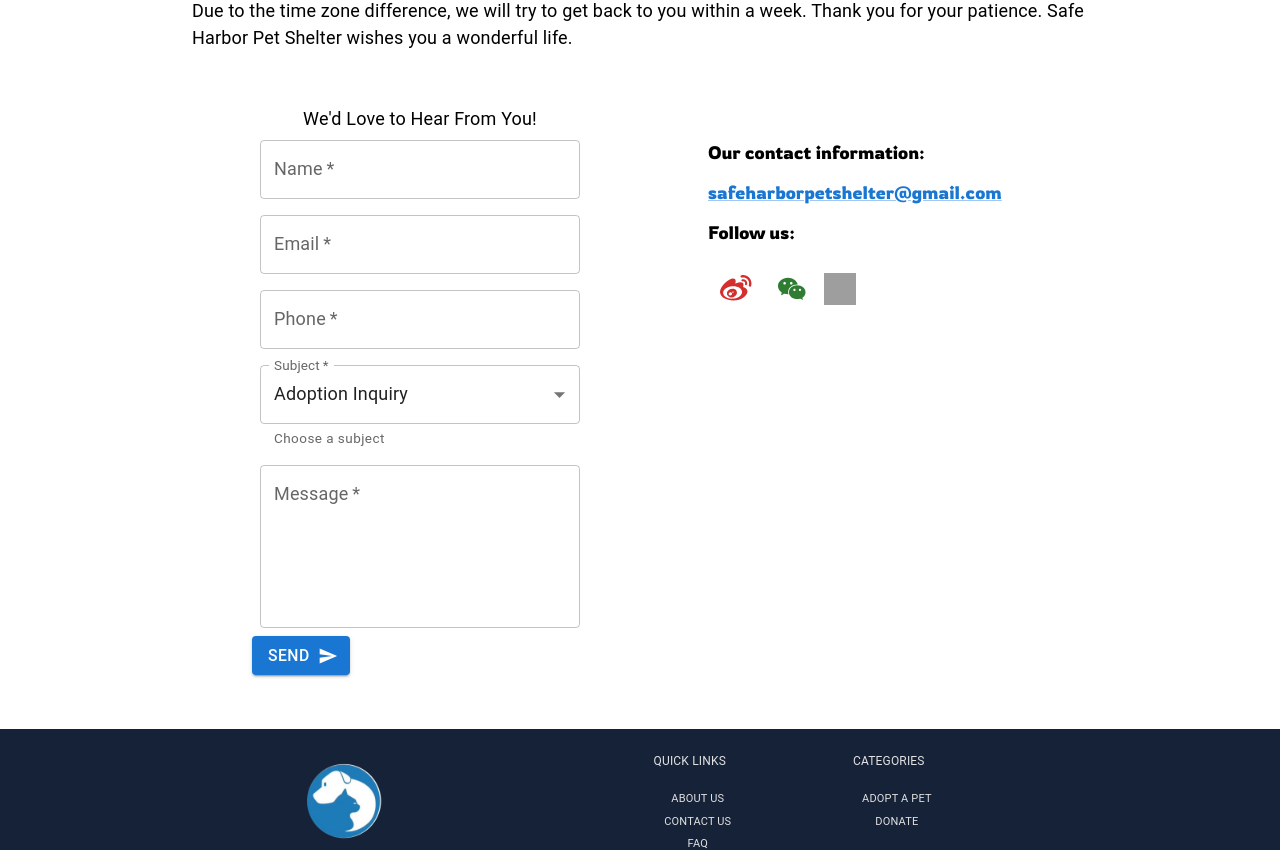
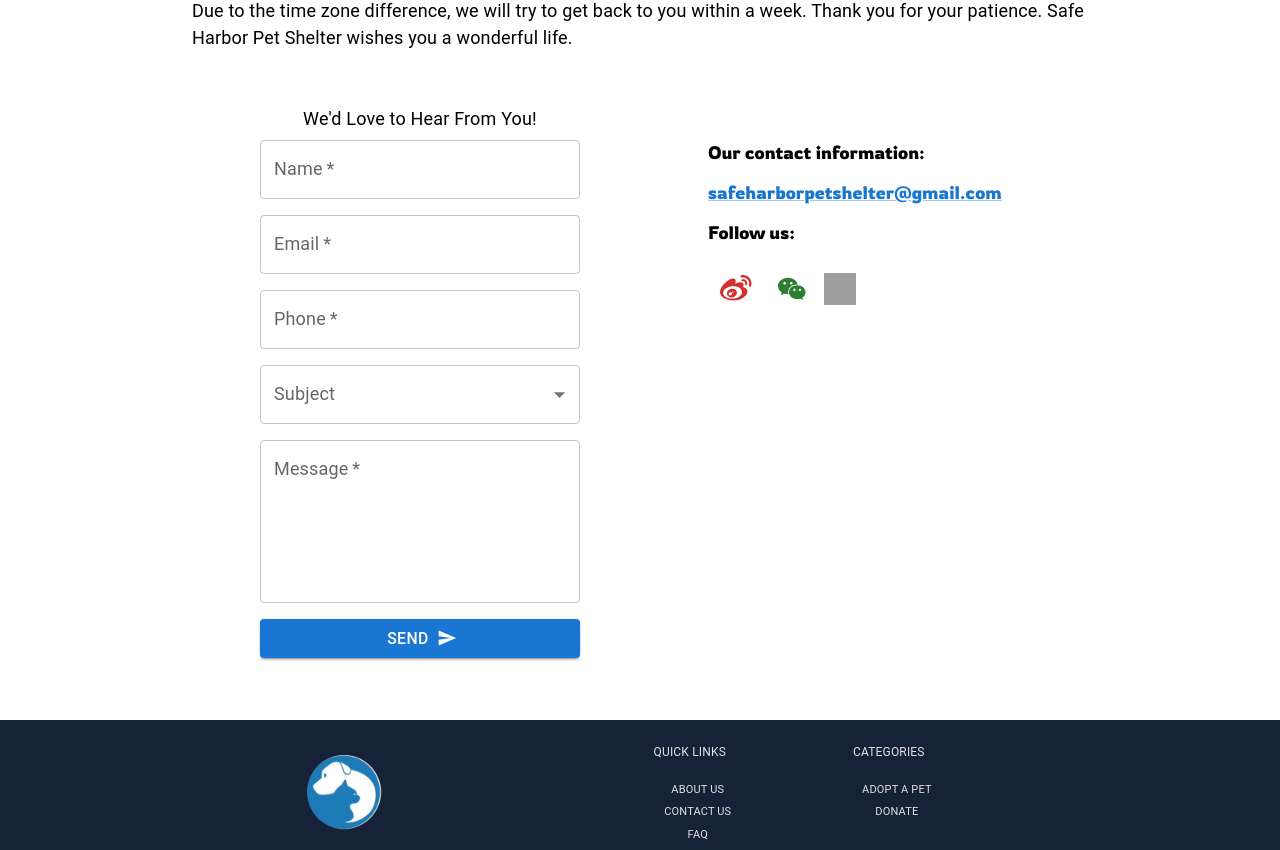
Before and after one commit to RuxinQu/safe-harbor-pet-shelter, a React (Create React App) app in the folder client/: page /contact in a window 1280 px wide. Shown: the part 757-1607 px from the top of the page. Built offline with nearby package versions, Linux system fonts and the light colour scheme; grey boxes are pictures that could not be loaded.

Commit message:
add contact form validation

```diff
--- a/client/src/App.css
+++ b/client/src/App.css
@@ -38,6 +38,10 @@ html {
   padding-left: 0;
 }
 
+.error {
+  color: #f44336;
+}
+
 @media (max-width: 600px) {
   .home-img {
     clip-path: polygon(0% 0%, 100% 0%, 100% 100%, 0% 100%);
--- a/client/src/components/Contact/ContactForm.js
+++ b/client/src/components/Contact/ContactForm.js
@@ -1,101 +1,194 @@
 import React, { useState } from "react";
+import { useForm, Controller } from "react-hook-form";
+import { sendContactForm } from "../../util/api";
+import { ToastContainer, toast } from "react-toastify";
+import Select from "@mui/material/Select";
+import FormControl from "@mui/material/FormControl";
 import Box from "@mui/material/Box";
 import TextField from "@mui/material/TextField";
+import MenuItem from "@mui/material/MenuItem";
 import Button from "@mui/material/Button";
 import SendIcon from "@mui/icons-material/Send";
+import InputLabel from "@mui/material/InputLabel";
+import Checkbox from "@mui/material/Checkbox";
 import { Typography } from "@mui/material";
-export const ContactForm = () => {
-  const [formState, setFormState] = useState({
+import "react-toastify/dist/ReactToastify.css";
+import FormControlLabel from "@mui/material/FormControlLabel";
+const menu = [
+  "Adoption Inquiry",
+  "Volunteering",
+  "Donations",
+  "General Question",
+  "Other",
+];
+
+const defaultValues = {
   name: "",
   email: "",
   phone: "",
   subject: "",
+  otherSubject: "",
   message: "",
-  });
-
-  const handleChange = (event) => {
-    const target = event.target;
-    const value = target.value;
-    const name = target.name;
-    setFormState({ ...formState, [name]: value });
 };
 
-  const handleSubmit = (e) => {
-    e.preventDefault();
-    // code to submit form data to server or send email
+export const ContactForm = () => {
+  const {
+    watch,
+    control,
+    formState: { errors },
+    handleSubmit,
+  } = useForm({ defaultValues, mode: "onBlur" });
+
+  const selectedOption = watch("subject");
+
+  const onSubmit = (data) => {
+    console.log(data);
+    toast.success("Form submitted!", {
+      position: "top-center",
+      autoClose: 5000,
+      hideProgressBar: false,
+      closeOnClick: true,
+      draggable: true,
+      progress: undefined,
+      theme: "colored",
+    });
   };
 
   return (
     <Box>
       <Typography textAlign={"center"}>We'd Love to Hear From You!</Typography>
       <Box
-        component="form"
+        component={"form"}
         sx={{
           display: "flex",
           flexDirection: "column",
-          "& .MuiTextField-root": { m: 1, width: 320 },
+          "& > :not(style)": { m: 1, width: 320 },
         }}
+        onSubmit={handleSubmit(onSubmit)}
       >
+        <Controller
+          render={({ field }) => (
+            <TextField label="Name" size="medium" required {...field} />
+          )}
+          name="name"
+          control={control}
+          rules={{
+            required: "Name is required",
+            maxLength: { value: 20, message: "Maximum length exceeded" },
+          }}
+        />
+        {errors.name && <small className="error">{errors.name.message}</small>}
+
+        <Controller
+          render={({ field }) => (
+            <TextField label="Email" size="medium" required {...field} />
+          )}
+          name="email"
+          control={control}
+          rules={{
+            required: "Email is required",
+            pattern: {
+              value: /^\S+@\S+$/i,
+              message: "Invalid Email address",
+            },
+          }}
+        />
+        {errors.email && (
+          <small className="error">{errors.email.message}</small>
+        )}
+
+        <Controller
+          render={({ field }) => (
+            <TextField label="Phone" size="medium" required {...field} />
+          )}
+          name="phone"
+          control={control}
+          rules={{
+            required: "Phone number is required",
+            pattern: {
+              value: /^[(]?[0-9]{3}[)]?[-\s]?[0-9]{3}[-\s]?[0-9]{4}$/,
+              message: "Invalid phone nubmer",
+            },
+          }}
+        />
+        {errors.phone && (
+          <small className="error">{errors.phone.message}</small>
+        )}
+        <FormControl>
+          <InputLabel>Subject</InputLabel>
+          <Controller
+            name="subject"
+            control={control}
+            rules={{
+              required: "Subject is required",
+            }}
+            render={({ field }) => (
+              <Select {...field} required label="Subject">
+                {menu.map((i) => (
+                  <MenuItem value={i} key={i}>
+                    {i}
+                  </MenuItem>
+                ))}
+              </Select>
+            )}
+          />
+        </FormControl>
+        {errors.subject && (
+          <small className="error">{errors.subject.message}</small>
+        )}
+
+        {selectedOption === "Other" && (
+          <Controller
+            name="otherSubject"
+            control={control}
+            rules={{
+              required: "Subject is required",
+            }}
+            render={({ field }) => (
               <TextField
-          id="outlined-controlled"
-          label="Name"
-          name="name"
+                label="Enter Your Subject Here"
                 size="medium"
-          value={formState.name}
-          onChange={handleChange}
-          required
+                {...field}
               />
+            )}
+          />
+        )}
+        {errors.otherSubject && (
+          <small className="error">{errors.otherSubject.message}</small>
+        )}
+
+        <Controller
+          name="message"
+          control={control}
+          rules={{
+            required: "Subject is required",
+          }}
+          render={({ field }) => (
             <TextField
-          id="outlined-controlled"
-          label="Email"
-          type="email"
-          name="email"
-          size="medium"
-          value={formState.email}
-          onChange={handleChange}
-          required
-        />
-        <TextField
-          id="outlined-controlled"
-          label="Phone"
-          type="tel"
-          name="phone"
-          size="medium"
-          value={formState.phone}
-          onChange={handleChange}
-          required
-        />
-        <TextField
-          id="filled-select-currency-native"
-          select
-          label="Subject"
-          SelectProps={{
-            native: true,
-          }}
-          helperText="Choose a subject"
-          name="subject"
-          size="medium"
-          variant="outlined"
-          required
-        >
-          <option value="Adoption Inquiry">Adoption Inquiry</option>
-          <option value="Volunteering">Volunteering</option>
-          <option value="Donations">Donations</option>
-          <option value="General Question">General Question</option>
-        </TextField>
-        <TextField
-          id="filled-multiline-static"
               label="Message"
-          name="message"
               size="medium"
               multiline
               rows={5}
               required
+              {...field}
             />
-      </Box>
-      <Button variant="contained" endIcon={<SendIcon />}>
+          )}
+        />
+        {errors.message && (
+          <small className="error">{errors.message.message}</small>
+        )}
+
+        <Button
+          variant="contained"
+          endIcon={<SendIcon />}
+          sx={{ width: 100 }}
+          type="submit"
+        >
           Send
         </Button>
       </Box>
+
+      <ToastContainer />
+    </Box>
   );
 };
--- a/client/src/components/Home/Intro.js
+++ b/client/src/components/Home/Intro.js
@@ -147,7 +147,7 @@ export const Intro = () => {
         }}
       >
         <Typography
-          color="#f44336"
+          className="error"
           sx={{ fontWeight: 700, fontSize: { xs: "1.3rem", md: "1.8rem" } }}
         >
           --- We Need Help ---
--- a/client/src/pages/Admin/Login.js
+++ b/client/src/pages/Admin/Login.js
@@ -35,14 +35,11 @@ export default function Login() {
       <div style={{ textAlign: "center" }}>
         <h1>Admin</h1>
         <small>
-          This feature is <span style={{ color: "#f44336" }}>exclusively</span>{" "}
-          for admins. <br />
-          You are permitted up to <span style={{ color: "#f44336" }}>
-            5
-          </span>{" "}
-          attempts with incorrect credentials before the account you are trying
-          to access gets locked for <span style={{ color: "#f44336" }}>15</span>{" "}
-          minutes.
+          This feature is <span className="error">exclusively</span> for admins.{" "}
+          <br />
+          You are permitted up to <span className="error">5</span> attempts with
+          incorrect credentials before the account you are trying to access gets
+          locked for <span className="error">15</span> minutes.
         </small>
       </div>
 
--- a/client/src/pages/Shelter/Contact.js
+++ b/client/src/pages/Shelter/Contact.js
@@ -1,4 +1,4 @@
-import React, { useEffect, useState } from "react";
+import React, { useEffect } from "react";
 import Box from "@mui/material/Box";
 import Typography from "@mui/material/Typography";
 import Link from "@mui/material/Link";
--- a/client/src/util/api.js
+++ b/client/src/util/api.js
@@ -33,6 +33,21 @@ export const getPetById = async (id) => {
 export const sendAdoptForm = async (data) => {
   try {
     const response = await fetch("/pets/adopt", {
+      method: "POST",
+      body: JSON.stringify(data),
+      headers: {
+        "Content-Type": "application/json",
+      },
+    });
+    return response;
+  } catch (err) {
+    return err.message;
+  }
+};
+
+export const sendContactForm = async (data) => {
+  try {
+    const response = await fetch("/contact", {
       method: "POST",
       body: JSON.stringify(data),
       headers: {
```
Lines whose indentation alone changed are shown as unchanged.
